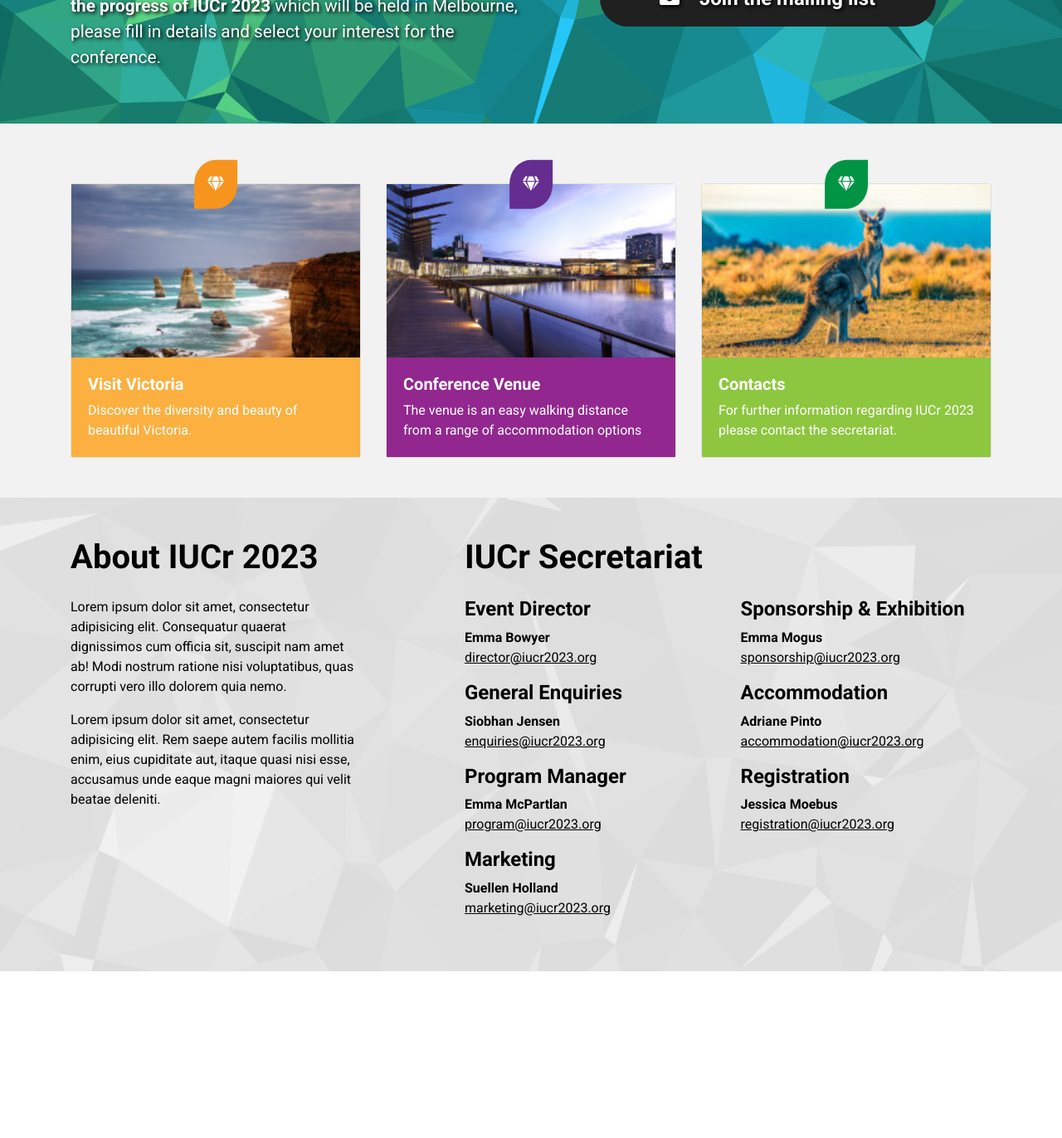
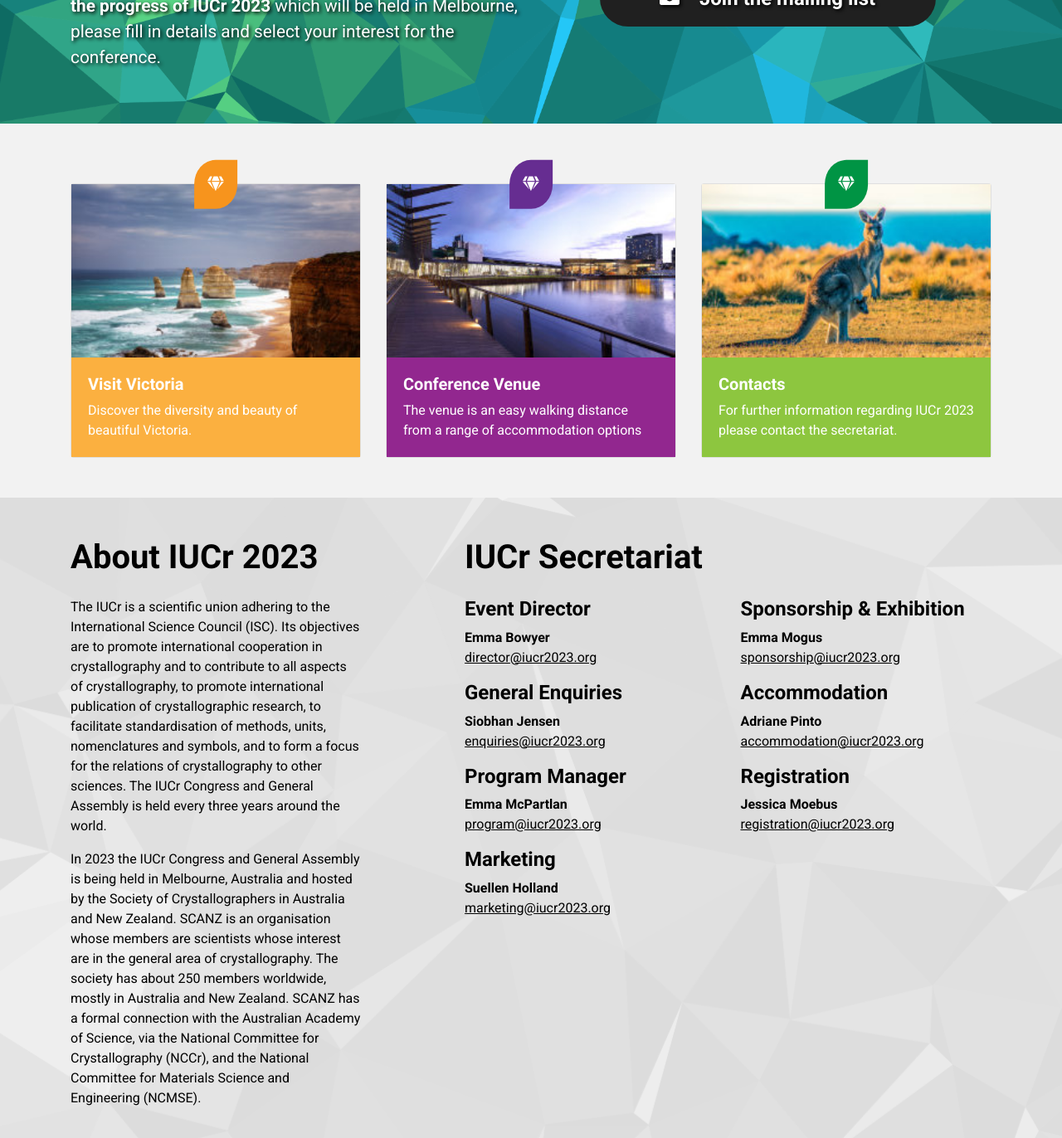
Before and after one commit to ICMS-Australasia/IUCr2023, a Jekyll site: the page built from index.md, in a window 1280 px wide and 1400 px high, scrolled down 1971 px. Shown: the top 1372 px of the window at 83% size. Built offline with Jekyll 4.4.1, drawn with Linux system fonts in a browser that asks for light colours; nearby versions of some CDN libraries; before the commit the page ends 3142 px from its top, so only the background shows below that.

Commit message:
Updated the About section

```diff
--- a/_includes/footer.html
+++ b/_includes/footer.html
@@ -3,8 +3,9 @@
     <div class="row">
       <div class="col-md-4">
         <h2>About IUCr 2023</h2>
-        <p>Lorem ipsum dolor sit amet, consectetur adipisicing elit. Consequatur quaerat dignissimos cum officia sit, suscipit nam amet ab! Modi nostrum ratione nisi voluptatibus, quas corrupti vero illo dolorem quia nemo.</p>
-        <p>Lorem ipsum dolor sit amet, consectetur adipisicing elit. Rem saepe autem facilis mollitia enim, eius cupiditate aut, itaque quasi nisi esse, accusamus unde eaque magni maiores qui velit beatae deleniti.</p>
+        <p>The IUCr is a scientific union adhering to the International Science Council (ISC). Its objectives are to promote international cooperation in crystallography and to contribute to all aspects of crystallography, to promote international publication of crystallographic research, to facilitate standardisation of methods, units, nomenclatures and symbols, and to form a focus for the relations of crystallography to other sciences. The IUCr Congress and General Assembly is held every three years around the world.</p>
+        <p>In 2023 the IUCr Congress and General Assembly is being held in Melbourne, Australia and hosted by the Society of Crystallographers in Australia and New Zealand.  SCANZ is an organisation whose members are scientists whose interest are in the general area of crystallography. The society has about 250 members worldwide, mostly in Australia and New Zealand. SCANZ has a formal connection with the Australian Academy of Science, via the National Committee for Crystallography (NCCr), and the National Committee for Materials Science and Engineering (NCMSE).</p>
+
       </div>
       <div class="offset-md-1 col-md-7">
         <h2>IUCr Secretariat</h2>
```
